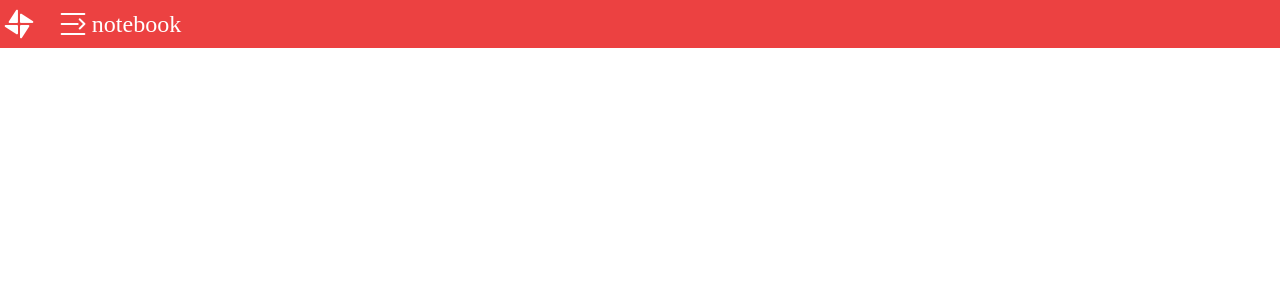
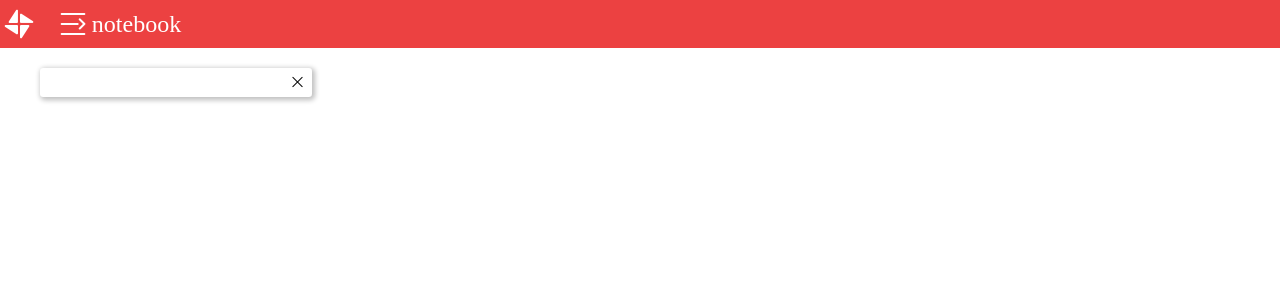
Before and after one commit to 1026809058/notepad, a Vue app: page / in a window 1280 px wide. Shown: the top 300 px of the page. Built offline with nearby package versions, Linux system fonts and the light colour scheme.

Commit message:
LabelPage标签组件样式

```diff
--- /dev/null
+++ b/src/components/labelPage/LabelPage.vue
@@ -0,0 +1,51 @@
+<template>
+  <div class="tags" :class="{ 'tags-choose': isChoose }">
+    <div class="tag-body">
+      <slot></slot>
+    </div>
+    <div class="tag-close">
+      <icon-font :class="'icon-close'" :size="1" :color="'#000'"></icon-font>
+    </div>
+  </div>
+</template>
+<script lang="ts">
+import { defineComponent } from "vue";
+export default defineComponent({
+  name: "LabelPage",
+  props: {
+    isChoose: {
+      type: Boolean,
+      default: true,
+    },
+  },
+});
+</script>
+<style lang="scss" scoped>
+.tags {
+  width: 100%;
+  max-height: 1.8rem;
+  border-radius: 0.2rem;
+  display: flex;
+  &:hover {
+    background-color: rgba(234, 234, 234, 0.5);
+  }
+  .tag-body {
+    flex: 1;
+  }
+  .tag-close {
+    width: 1.8rem;
+    height: 1.8rem;
+    text-align: center;
+    line-height: 1.8rem;
+  }
+  .tag-close:hover ::before {
+    background-color: rgb(215, 215, 215);
+  }
+}
+.tags-choose {
+  box-shadow: 0.1rem 0.1rem 0.3rem 0.1rem rgb(193, 193, 193);
+  &:hover {
+    background-color: rgba(255, 255, 255, 1);
+  }
+}
+</style>
--- a/src/views/system/framework/bodys/index.vue
+++ b/src/views/system/framework/bodys/index.vue
@@ -1,8 +1,21 @@
-<template></template>
+<template>
+  <div class="tags">
+    <LabelPage></LabelPage>
+  </div>
+</template>
 <script lang="ts">
 import { defineComponent } from "vue";
+import LabelPage from "@/components/labelPage/LabelPage.vue";
 export default defineComponent({
   name: "Body",
+  components: { LabelPage },
   setup() {},
 });
 </script>
+<style lang="scss" scoped>
+.tags {
+  width: 17rem;
+  height: 5rem;
+  margin: 20px;
+}
+</style>
```
Also changed, not shown: src/notepad/ts.md (+16 -0 lines).
